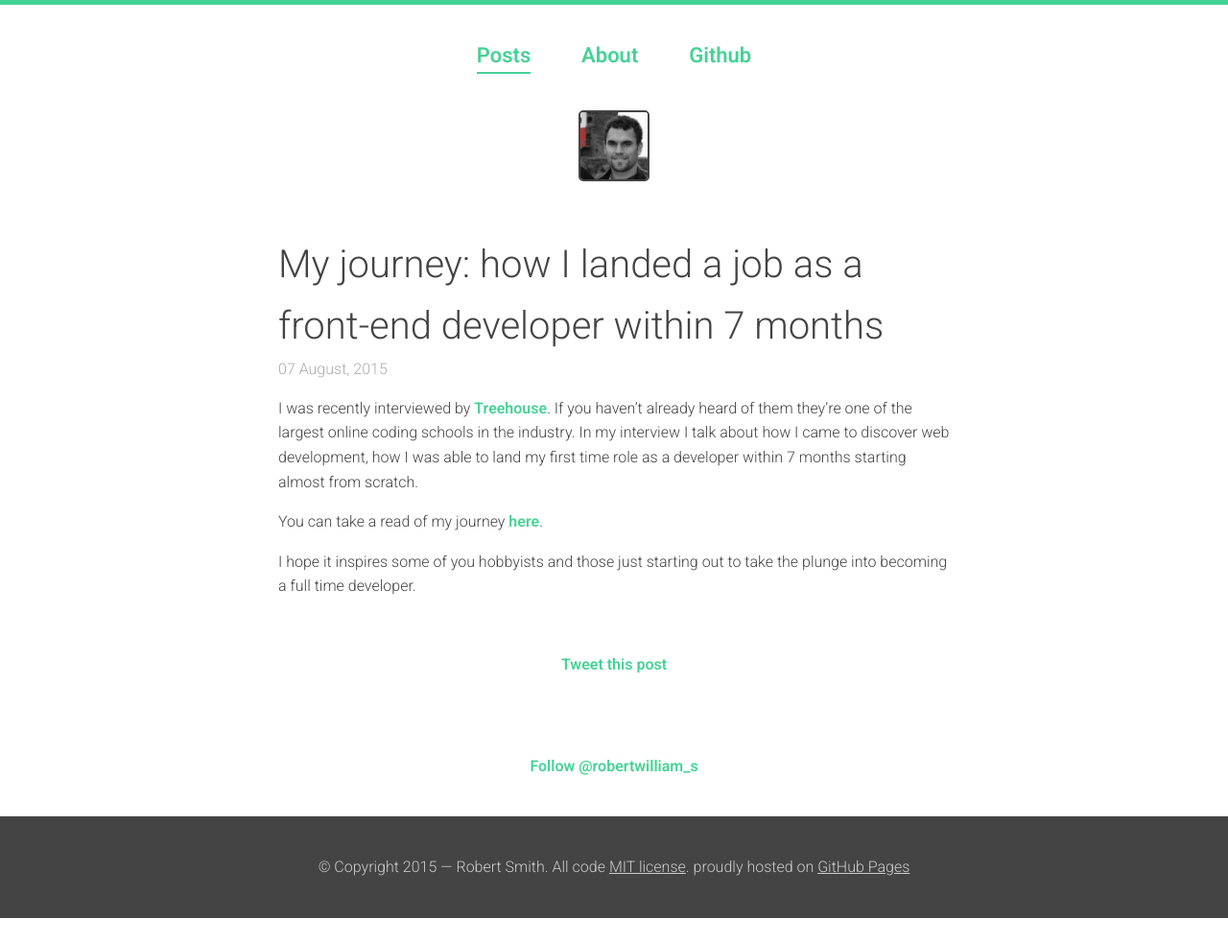
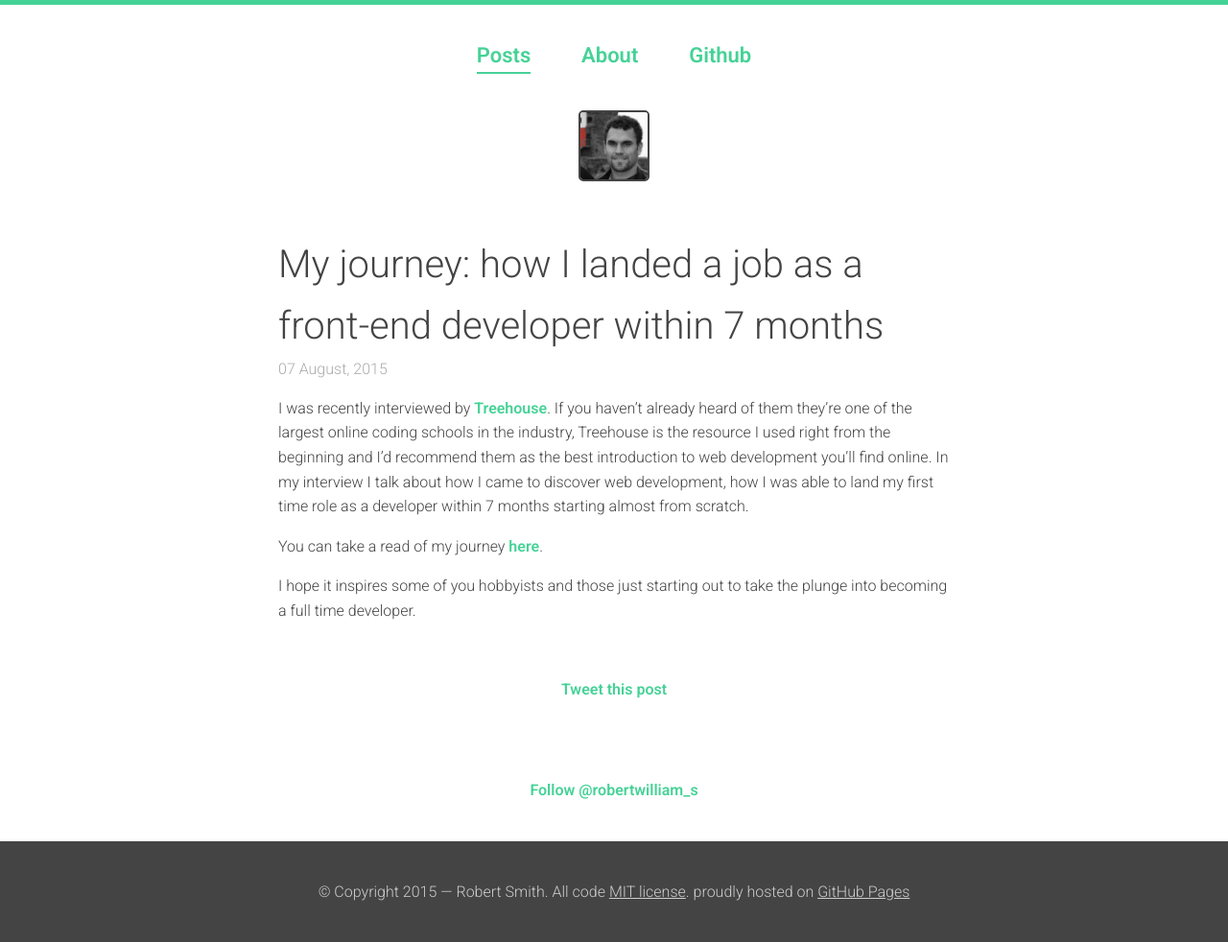
Before and after one commit to rbrtsmith/rbrtsmith.github.io, a Jekyll site: the page built from _posts/2015-08-07-my-journey:-how-i-landed-a-job-as-a-frontend-developer-within-7-months.md, in a window 1280 px wide. Shown: the whole page at 96% size. Built offline with Jekyll 4.4.1, drawn with Linux system fonts in a browser that asks for light colours; comment, search, counter and statistics services are not loaded; before the commit the page ends 957 px from its top, so only the background shows below that.

Commit message:
Update 2015-08-07-my-journey:-how-i-landed-a-job-as-a-frontend-developer-within-7-months.md

```diff
--- a/_posts/2015-08-07-my-journey:-how-i-landed-a-job-as-a-frontend-developer-within-7-months.md
+++ b/_posts/2015-08-07-my-journey:-how-i-landed-a-job-as-a-frontend-developer-within-7-months.md
@@ -8,7 +8,7 @@ category: general
 ---
 
 I was recently interviewed by [Treehouse](http://teamtreehouse.com/).  If you haven't already heard of
-them they're one of the largest online coding schools in the industry.
+them they're one of the largest online coding schools in the industry, Treehouse is the resource I used right from the beginning and I'd recommend them as the best introduction to web development you'll find online.
 In my interview I talk about how I came to discover web development, how I was able to land my
 first time role as a developer within 7 months starting almost from scratch.
 
```
